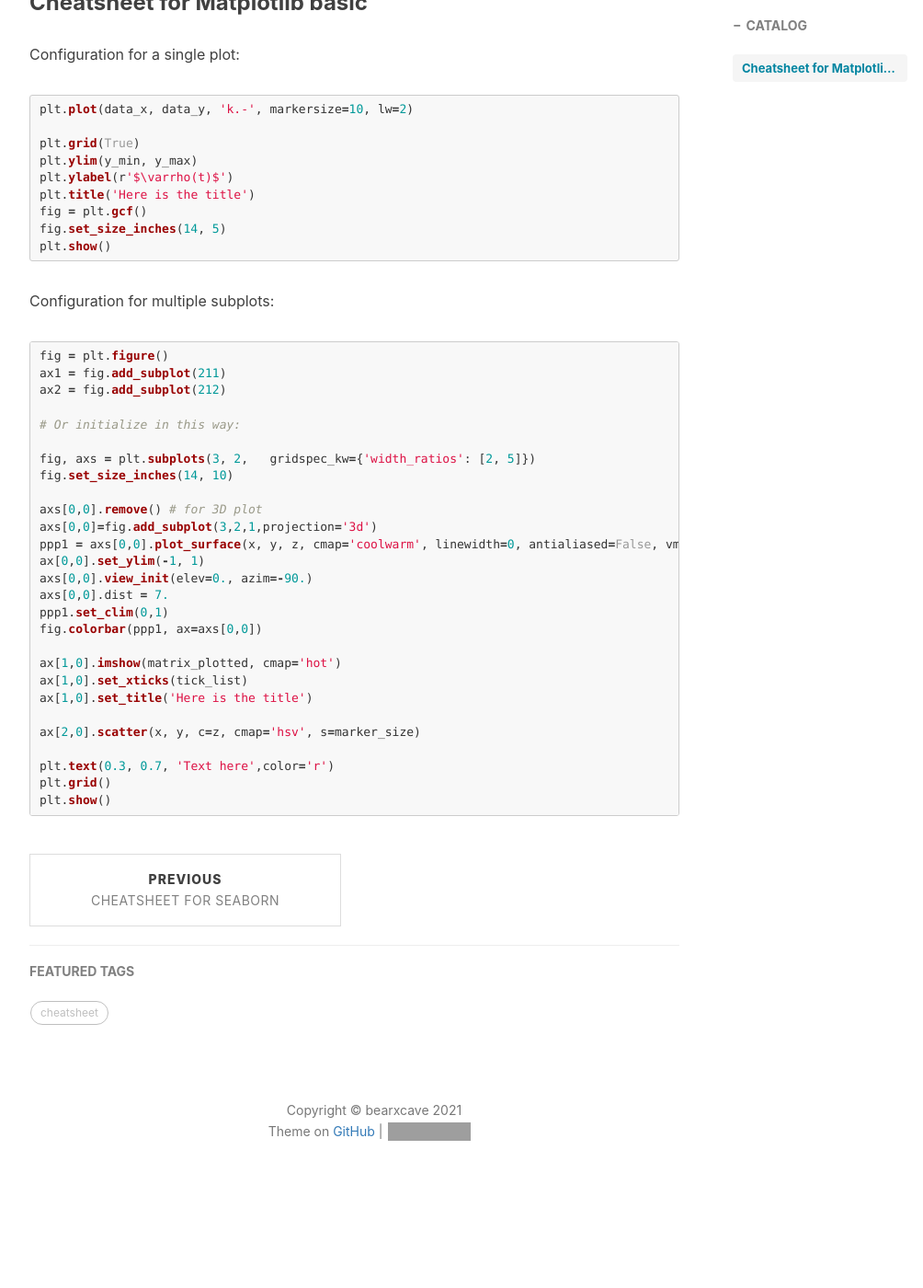
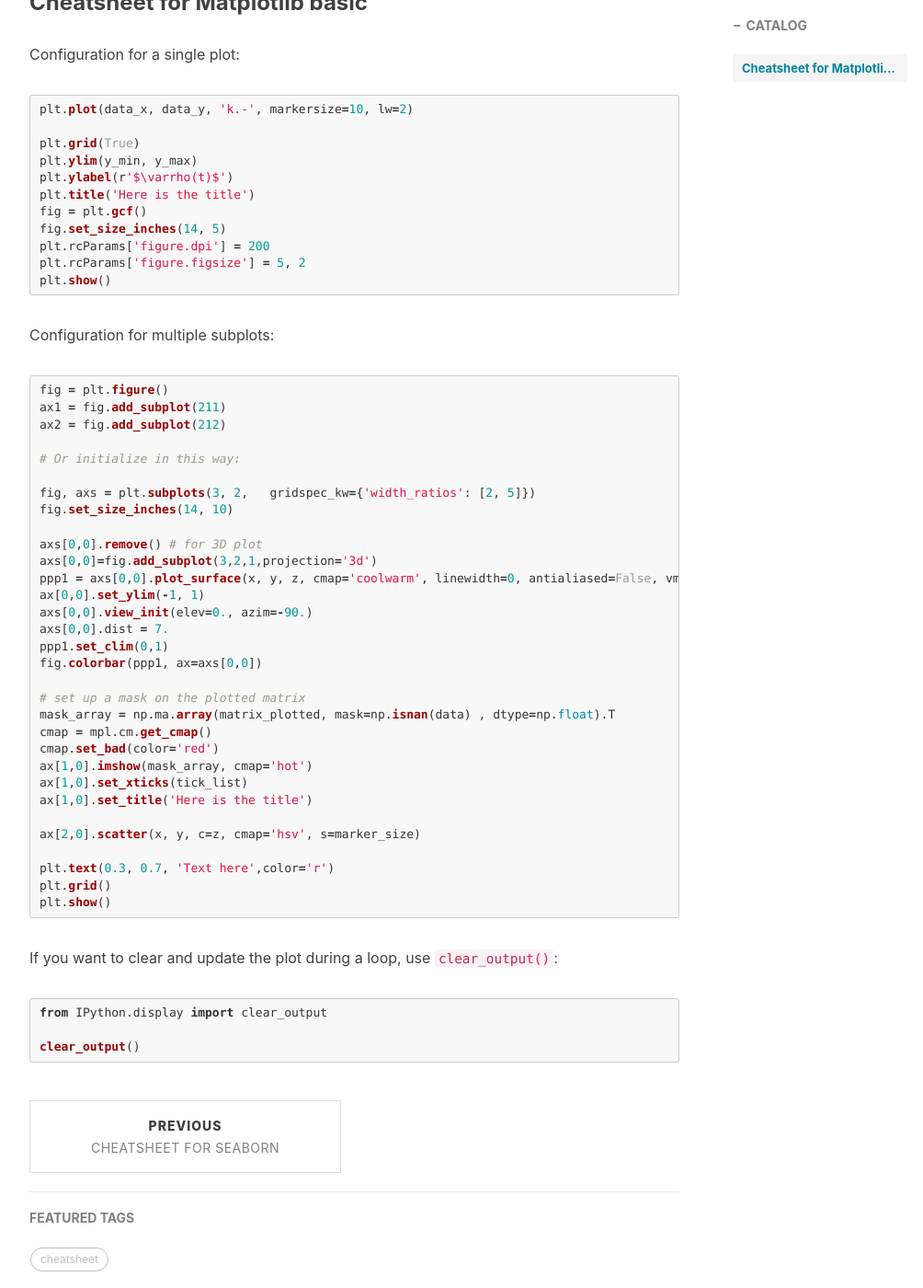
Before and after one commit to Bearxcave/Bearxcave.github.io, a Jekyll site: the page built from _posts/2021-03-01-cheatsheet-matplotlib.md, in a window 1280 px wide and 1400 px high, scrolled down 583 px. Shown: the whole window at 92% size, without its empty margins (233-1237 px from the left). Built offline with Jekyll 4.4.1, drawn with Linux system fonts in a browser that asks for light colours; nearby versions of some CDN libraries; comment, search, counter and statistics services are not loaded; before the commit the page ends 1890 px from its top, so only the background shows below that; grey boxes are pictures that could not be loaded.

Commit message:
Update 2021-03-01-cheatsheet-matplotlib.md

````diff
--- a/_posts/2021-03-01-cheatsheet-matplotlib.md
+++ b/_posts/2021-03-01-cheatsheet-matplotlib.md
@@ -22,6 +22,8 @@ plt.ylabel(r'$\varrho(t)$')
 plt.title('Here is the title')
 fig = plt.gcf()
 fig.set_size_inches(14, 5)
+plt.rcParams['figure.dpi'] = 200
+plt.rcParams['figure.figsize'] = 5, 2
 plt.show()
 ```
 
@@ -47,7 +49,12 @@ axs[0,0].dist = 7.
 ppp1.set_clim(0,1)
 fig.colorbar(ppp1, ax=axs[0,0])
 
-ax[1,0].imshow(matrix_plotted, cmap='hot')
+# set up a mask on the plotted matrix
+
+mask_array = np.ma.array(matrix_plotted, mask=np.isnan(data) , dtype=np.float).T
+cmap = mpl.cm.get_cmap()
+cmap.set_bad(color='red')
+ax[1,0].imshow(mask_array, cmap='hot')
 ax[1,0].set_xticks(tick_list)
 ax[1,0].set_title('Here is the title')
 
@@ -57,3 +64,10 @@ plt.text(0.3, 0.7, 'Text here',color='r')
 plt.grid()
 plt.show()
 ```
+
+If you want to clear and update the plot during a loop, use `clear_output()`:
+```python
+from IPython.display import clear_output
+
+clear_output()
+```
````
